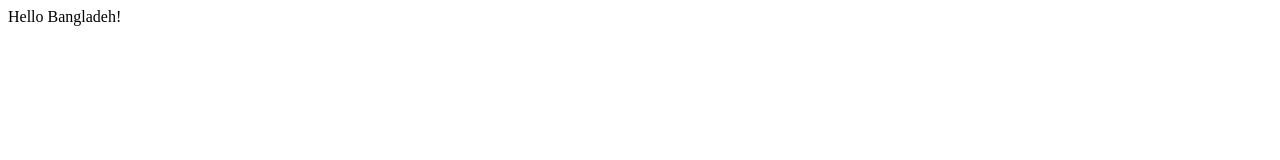
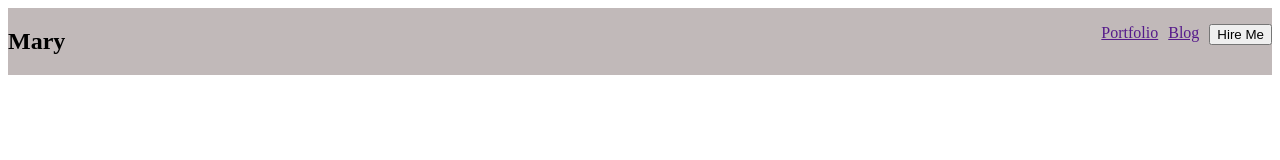
Before and after one commit to EsratAnamKamy/portfolio, a plain HTML site: page index.html in a window 1280 px wide. Drawn offline with Linux system fonts and the light colour scheme.

Commit message:
updated project

```diff
--- a/index.html
+++ b/index.html
@@ -7,7 +7,14 @@
     <link rel="stylesheet" href="./style.css">
 </head>
 <body>
-    Hello Bangladeh!
+    <nav>
+        <h2>Mary</h2>
+       <ul>
+        <li><a href="">Portfolio</a></li>
+        <li><a href="">Blog</a></li>
+        <li><button>Hire Me</button></li>
+       </ul>
+    </nav>
 
 </body>
 </html>
--- a/style.css
+++ b/style.css
@@ -0,0 +1,12 @@
+nav{
+    background-color: rgb(193, 185, 185);
+    display: flex;
+    justify-content: space-between;
+
+}
+ul{
+     display: flex;
+    justify-content: space-between;
+    list-style: none;
+    gap:10px;
+}
```
